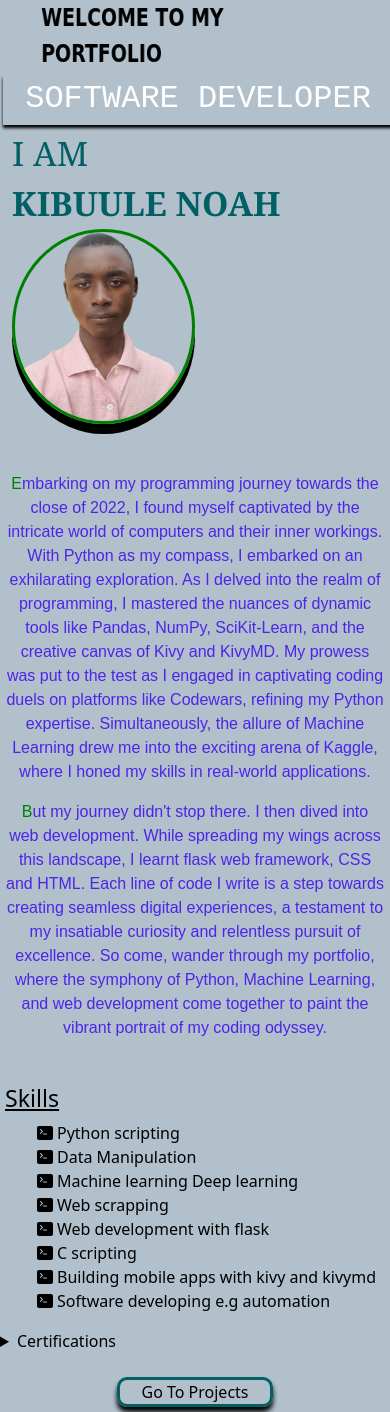
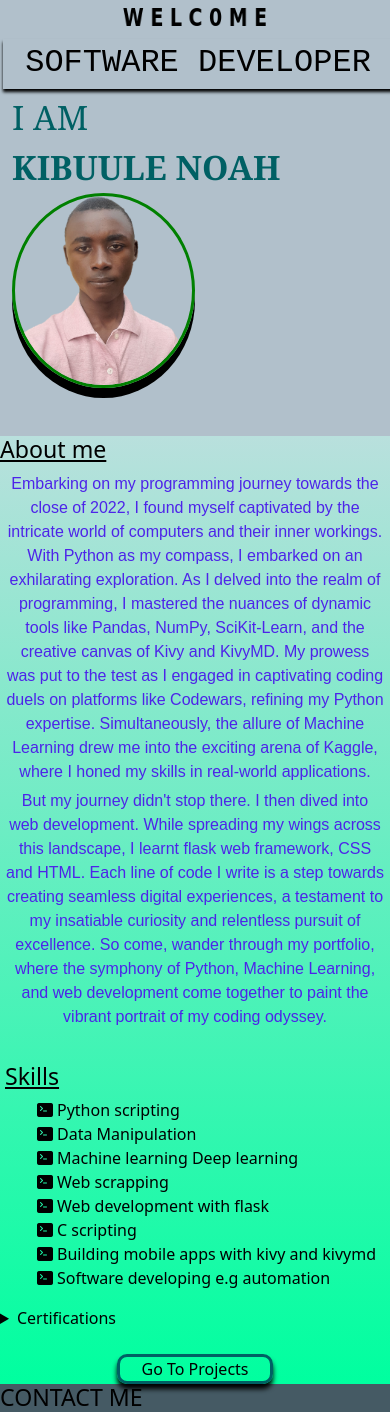
Before and after one commit to KibuuleNoah/Portifolio, a Flask app: template templates/welcome.html in a window 390 px wide. Shown: the part 16-1428 px from the top of the page. Run offline with Flask 3, Linux system fonts and the light colour scheme; the template is opened without the code that fills it: most values are stand-ins (such as "Sample title", 1, 10 or a date in 2020); some libraries are stand-ins or nearby versions; some web fonts are replaced.

Commit message:
change some styles

```diff
--- a/static/index.js
+++ b/static/index.js
@@ -72,6 +72,7 @@
 // Store the original color
 // const originalColor = getComputedStyle(element).backgroundColor;
 // Add a scroll event listener to track the element's position
+/*
 window.addEventListener('scroll', () => {
   // Calculate the element's position from the top
   const elementTop = element.getBoundingClientRect().top;
@@ -87,3 +88,4 @@
     element.style.backgroundColor = "";
   }
 });
+*/
--- a/static/style.css
+++ b/static/style.css
@@ -2,8 +2,9 @@
   background-color: #B1C0CB;
   background-size: cover;
   background-repeat: no-repeat;
-  color: Black;
+  color: black;
 }
+
 .welcome{
     display: flex;
     justify-content: center;
@@ -202,7 +203,7 @@
 @media (min-width: 701px){
   .cert-cont{
     display: grid;
-    grid-template-columns: 2fr 2fr 2fr 2fr;
+    grid-template-columns: 2fr 2fr 2fr;
     gap: 3px;
   }
 }
--- a/templates/welcome.html
+++ b/templates/welcome.html
@@ -5,7 +5,7 @@
   <nav class="navbar" style="background-color:#455A64;">
   </nav>
   <div class="welcome font-effect-neon">
-    WELCOME TO MY PORTFOLIO
+    W E L C 0 M E
   </div>
   <div class="anim pro-title font-effect-outline" id="animatedText">
     PYTHON PROGRAMMER
@@ -15,13 +15,15 @@
      <div class="pro-name">
        <span>I AM<br> <b>KIBUULE NOAH</b></span>
      </div>
-       <img class="image img-fluid w-50 d-flex" src="{{ url_for('static',filename='imgs/Noah.png') }}">
+       <img class="image img-fluid w-50 d-flex mb-3" src="{{ url_for('static',filename='imgs/Noah.png') }}">
     </div>
   </div>
 
-  <div class="mt-5 about font-effect-emboss">
-    <p>Embarking on my programming journey towards the close of 2022, I found myself captivated by the intricate world of computers and their inner workings. With Python as my compass, I embarked on an exhilarating exploration. As I delved into the realm of programming, I mastered the nuances of dynamic tools like Pandas, NumPy, SciKit-Learn, and the creative canvas of Kivy and KivyMD. My prowess was put to the test as I engaged in captivating coding duels on platforms like Codewars, refining my Python expertise. Simultaneously, the allure of Machine Learning drew me into the exciting arena of Kaggle, where I honed my skills in real-world applications.</p>
-    <p>But my journey didn't stop there. I then dived into  web development. While spreading my wings across this landscape, I learnt flask web framework, CSS and HTML. Each line of code I write is a step towards creating seamless digital experiences, a testament to my insatiable curiosity and relentless pursuit of excellence. So come, wander through my portfolio, where the symphony of Python, Machine Learning, and web development come together to paint the vibrant portrait of my coding odyssey.</p>
+  <section style="background:linear-gradient(#B9E0DD,#00ff9f);background-repeate: no-repeat;">
+    <div class="mt-5">
+      <u><h3>About me</h3></u>
+      <p class="about font-effect-emboss">Embarking on my programming journey towards the close of 2022, I found myself captivated by the intricate world of computers and their inner workings. With Python as my compass, I embarked on an exhilarating exploration. As I delved into the realm of programming, I mastered the nuances of dynamic tools like Pandas, NumPy, SciKit-Learn, and the creative canvas of Kivy and KivyMD. My prowess was put to the test as I engaged in captivating coding duels on platforms like Codewars, refining my Python expertise. Simultaneously, the allure of Machine Learning drew me into the exciting arena of Kaggle, where I honed my skills in real-world applications.</p>
+      <p class="about font-effect-emboss">But my journey didn't stop there. I then dived into  web development. While spreading my wings across this landscape, I learnt flask web framework, CSS and HTML. Each line of code I write is a step towards creating seamless digital experiences, a testament to my insatiable curiosity and relentless pursuit of excellence. So come, wander through my portfolio, where the symphony of Python, Machine Learning, and web development come together to paint the vibrant portrait of my coding odyssey.</p>
      <br>
     </div>
     <div class="skills">
@@ -49,7 +51,8 @@
     <div align="center">
       <a class="project-btn" href="/projects" type="button">Go To Projects</a>
     </div>
-  <br>
+  </section>
+    <!-- <br> -->
   <footer style="background-color:#455A64;">
     <div class="moreinfo">
       <div>
```
Also changed, not shown: templates/base_projects.html (+28 -26 lines), 1 other file. Lines whose indentation alone changed are shown as unchanged.
